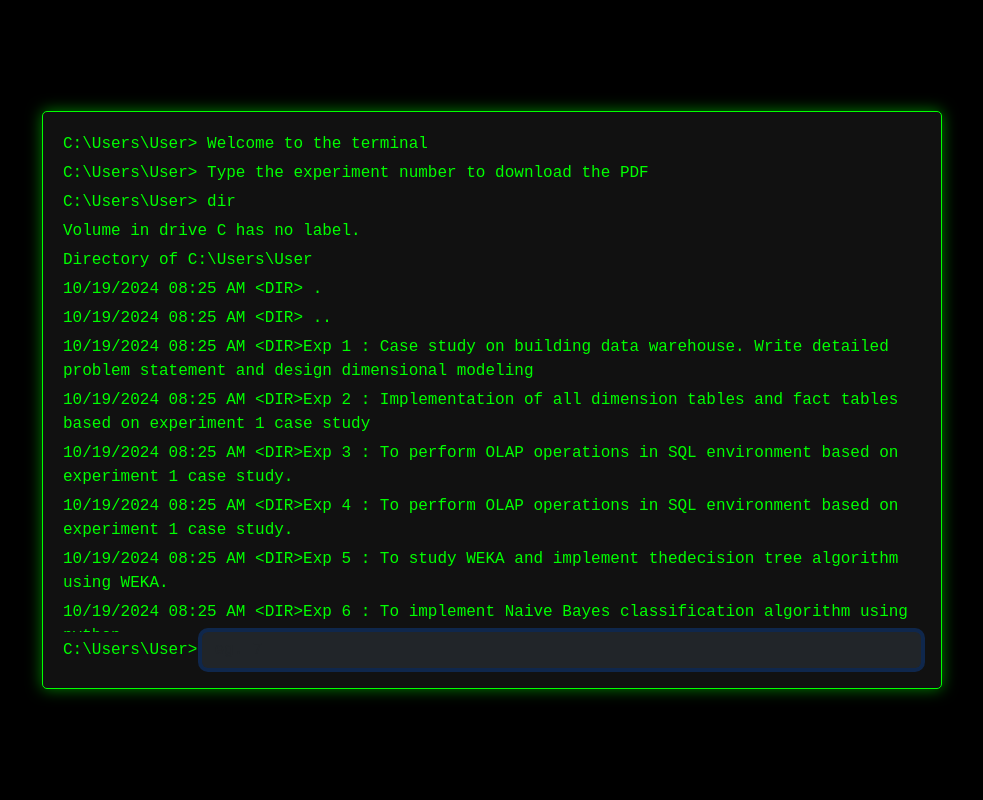
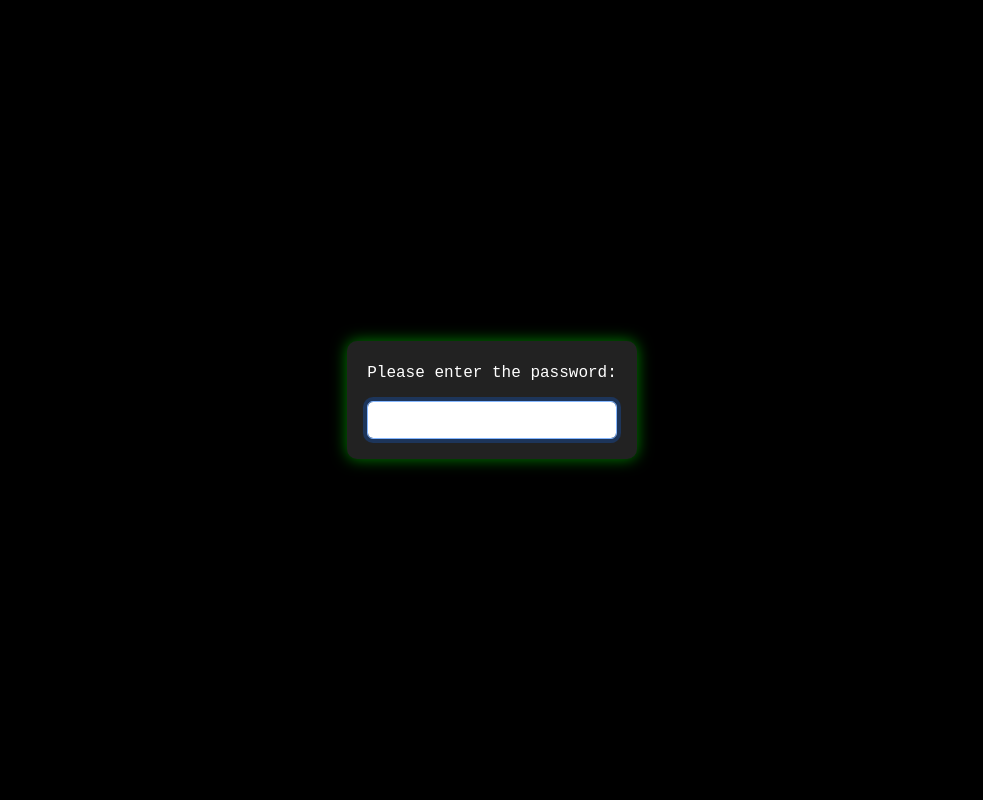
Before and after one commit to ayushguptagithub/dwm, a plain HTML site: page index.html in a window 1280 px wide. Shown: the whole page, without its empty margins (148-1131 px from the left). Drawn offline with nearby package versions, Linux system fonts and the light colour scheme.

Commit message:
Update index.html

```diff
--- a/index.html
+++ b/index.html
@@ -13,6 +13,7 @@
       background-color: #000;
       color: #0f0;
       font-family: 'Courier New', Courier, monospace;
+      overflow: hidden; /* Prevent scrolling */
     }
     .terminal-window {
       border: 1px solid #0f0;
@@ -23,6 +24,7 @@
       max-width: 900px;
       background-color: #111;
       box-shadow: 0 0 15px rgba(0, 255, 0, 0.5);
+      display: none; /* Hide terminal initially */
     }
     .prompt {
       display: block;
@@ -41,6 +43,24 @@
       overflow-y: auto;
       padding-right: 10px;
     }
+    .overlay {
+      position: fixed;
+      top: 0;
+      left: 0;
+      right: 0;
+      bottom: 0;
+      background-color: rgba(0, 0, 0, 0.8); /* Dark overlay */
+      display: flex;
+      justify-content: center;
+      align-items: center;
+      z-index: 10; /* Above all other content */
+    }
+    .password-prompt {
+      background-color: #222;
+      padding: 20px;
+      border-radius: 10px;
+      box-shadow: 0 0 15px rgba(0, 255, 0, 0.5);
+    }
     a {
       color: #0f0;
       text-decoration: none;
@@ -52,6 +72,15 @@
 </head>
 <body>
 
+<!-- Overlay for password prompt -->
+<div class="overlay" id="overlay">
+  <div class="password-prompt">
+    <p style="color: white;">Please enter the password:</p>
+    <input type="password" id="password-input" class="form-control" autofocus>
+  </div>
+</div>
+
+<!-- Terminal Interface -->
 <div class="container-fluid d-flex align-items-center justify-content-center vh-100">
   <div class="terminal-window">
     <div class="terminal-content">
@@ -67,9 +96,8 @@
       <p class="prompt"> 10/19/2024  08:25 AM    &lt;DIR&gt;Exp 2 :  Implementation of all dimension tables and fact tables based on experiment 1 case study</p>
       <p class="prompt"> 10/19/2024  08:25 AM    &lt;DIR&gt;Exp 3 :   To perform OLAP operations in SQL environment based on experiment 1 case study.</p>
       <p class="prompt"> 10/19/2024  08:25 AM    &lt;DIR&gt;Exp 4 :   To perform OLAP operations in SQL environment based on experiment 1 case study.</p>
-      <p class="prompt"> 10/19/2024  08:25 AM    &lt;DIR&gt;Exp 5 :   To study WEKA and implement thedecision tree algorithm using WEKA.</p>
+      <p class="prompt"> 10/19/2024  08:25 AM    &lt;DIR&gt;Exp 5 :   To study WEKA and implement the decision tree algorithm using WEKA.</p>
       <p class="prompt"> 10/19/2024  08:25 AM    &lt;DIR&gt;Exp 6 :   To implement Naive Bayes classification algorithm using python</p>
-
       <p class="prompt"> 10/19/2024  08:25 AM    &lt;DIR&gt;Exp 7 :   To implement K-means clustering algorithm using python</p>
       <p class="prompt"> 10/19/2024  08:25 AM    &lt;DIR&gt;Exp 8 :   Implementation of Agglomerative hierarchical clustering algorithm using python.</p>
       <p class="prompt"> 10/19/2024  08:25 AM    &lt;DIR&gt;Exp 9 :   To implement association mining algorithm like Apriori using python </p>
@@ -87,6 +115,32 @@
 <!-- Bootstrap JS -->
 <script src="https://cdn.jsdelivr.net/npm/bootstrap@5.3.0-alpha3/dist/js/bootstrap.bundle.min.js"></script>
 <script>
+  const correctPassword = 'yourPassword'; // Set your password here
+  const overlay = document.getElementById('overlay');
+  const passwordInput = document.getElementById('password-input');
+  const terminalWindow = document.querySelector('.terminal-window');
+
+  // Function to handle password input
+  function handlePasswordInput(event) {
+    if (event.key === 'Enter') {
+      if (passwordInput.value === correctPassword) {
+        overlay.style.display = 'none'; // Hide the overlay
+        terminalWindow.style.display = 'block'; // Show the terminal
+      } else {
+        alert('Incorrect password. Access denied.');
+        passwordInput.value = ''; // Clear input
+      }
+    }
+  }
+
+  // Show password prompt on load
+  window.onload = function() {
+    overlay.style.display = 'flex'; // Show the overlay
+    passwordInput.focus(); // Focus on password input
+    passwordInput.addEventListener('keypress', handlePasswordInput);
+  };
+
+  // Command input handling
   document.getElementById("cmd-input").addEventListener("keypress", function(event) {
     if (event.key === "Enter") {
       const inputValue = event.target.value.trim();
```
